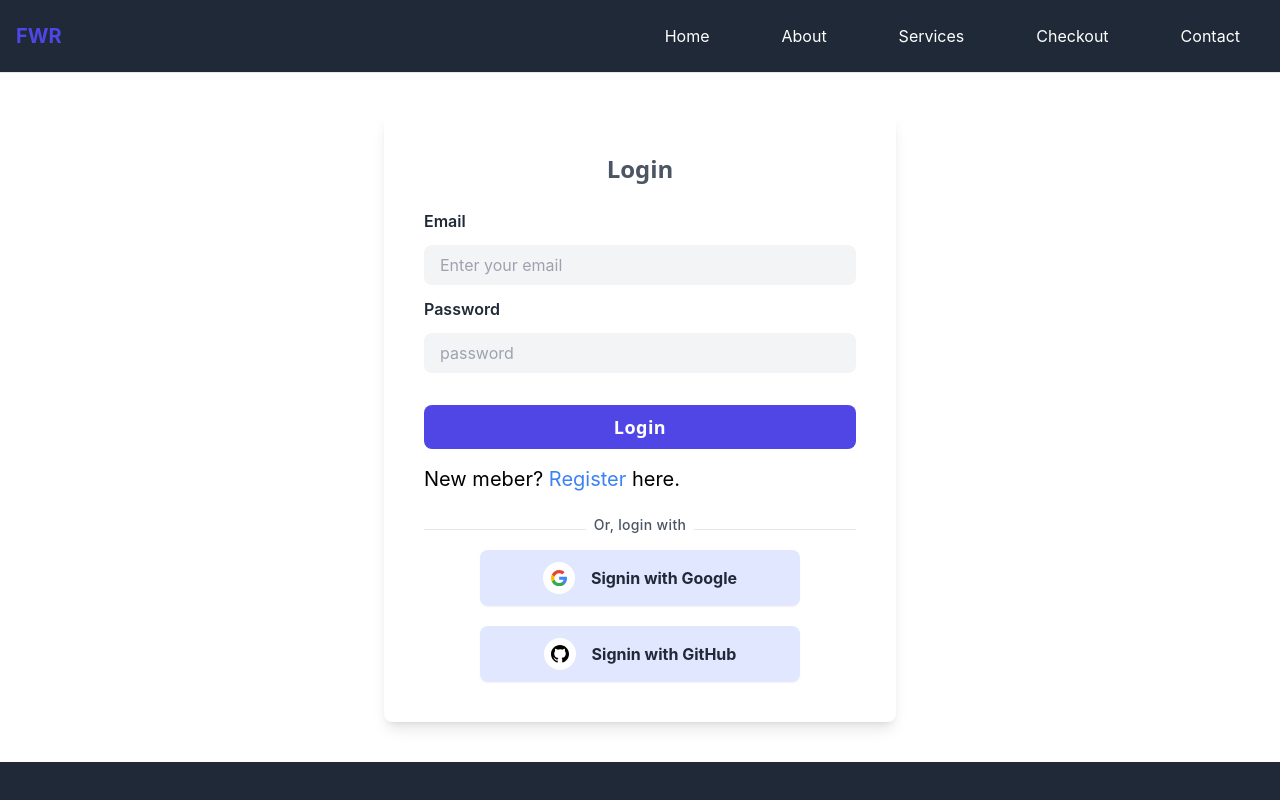
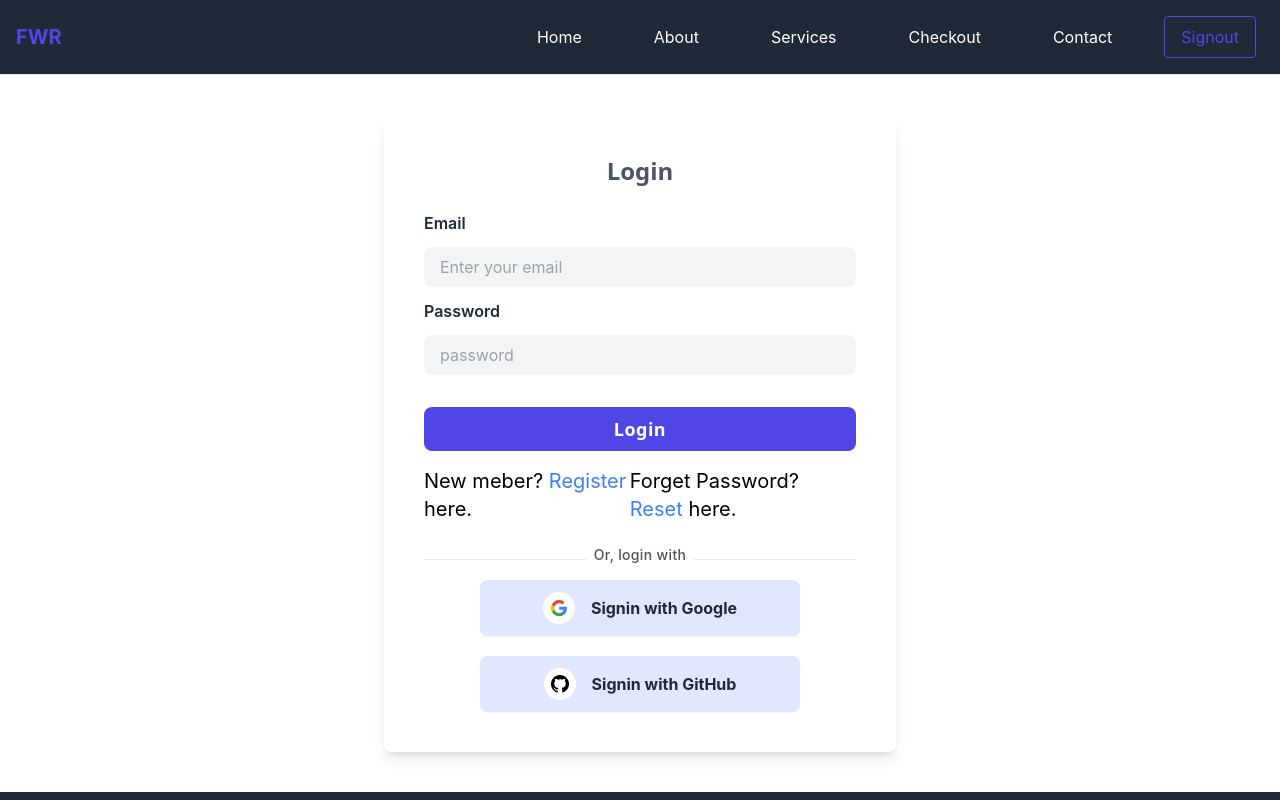
Before and after one commit to alwaysraihan/Recoach, a React (Create React App) app: page /login in a window 1280 px wide. Shown: the top 800 px of the page. Built offline with nearby package versions, Linux system fonts and the light colour scheme; no server answers; sample sign-in values are in the browser's storage.

Commit message:
reset password and tostify tast implement

```diff
--- a/src/components/Authentication/Login.jsx
+++ b/src/components/Authentication/Login.jsx
@@ -1,13 +1,21 @@
 import React, { useState } from "react";
 import {
+  useSendPasswordResetEmail,
   useSignInWithEmailAndPassword,
   useSignInWithGithub,
   useSignInWithGoogle,
 } from "react-firebase-hooks/auth";
-import { Link } from "react-router-dom";
+import { Link, useLocation, useNavigate } from "react-router-dom";
+import { toast, ToastContainer } from "react-toastify";
 import auth from "../../Firebase/firebase.init";
+import "react-toastify/dist/ReactToastify.css";
+import Loading from "../shared/Loading/Loading";
 
 const Login = () => {
+  const navigate = useNavigate();
+  const location = useLocation();
+
+  let from = location.state?.from?.pathname || "/";
   const [userLoginData, setUserLoginData] = useState({
     email: "",
     password: "",
@@ -24,21 +32,35 @@ const Login = () => {
   };
   const [signInWithEmailAndPassword, user, loading, error] =
     useSignInWithEmailAndPassword(auth);
+  const [sendPasswordResetEmail, sending] = useSendPasswordResetEmail(auth);
+
+  // condition
+  if (loading || sending) {
+    return <Loading></Loading>;
+  }
+
+  if (user) {
+    navigate(from, { replace: true });
+  }
+
+  if (error) {
+    setLoginInterAction(error);
+  }
+
   const handleLoginFormSubmit = (e) => {
     e.preventDefault();
-  };
-  const handleUserLogin = () => {
     const { email, password } = userLoginData;
     signInWithEmailAndPassword(email, password);
-    if (loading) {
-      setLoginInterAction("Loading....Please wait a momment");
-    }
-    if (error) {
-      console.log(error);
-      setLoginInterAction(error.message);
-    }
-    if (user) {
-      setLoginInterAction("");
+  };
+
+  //   reste  password
+  const resetPassword = async () => {
+    const { email } = userLoginData;
+    if (email) {
+      await sendPasswordResetEmail(email);
+      toast("We sent a Reset email");
+    } else {
+      toast("please enter your email address");
     }
   };
 
@@ -93,13 +115,13 @@ const Login = () => {
             <p className="mt-2">{loginInterAction}</p>
 
             <button
-              onClick={handleUserLogin}
               type="submit"
               className="w-full mt-6 bg-indigo-600 rounded-lg px-4 py-2 text-lg text-white tracking-wide font-semibold font-sans"
             >
               Login
             </button>
-            <p className="text-xl mt-4">
+            <div className="lg:flex justify-between mt-4 items-center">
+              <p className="text-xl lg:mb-0 mb-3 ">
                 <span>
                   New meber?
                   <Link className="text-blue-500" to="/register">
@@ -109,6 +131,14 @@ const Login = () => {
                   here.
                 </span>
               </p>
+              <p className="text-xl">
+                Forget Password?{" "}
+                <button className="text-blue-500" onClick={resetPassword}>
+                  Reset
+                </button>{" "}
+                here.
+              </p>
+            </div>
             {/* other signin in method  */}
             <div className="mt-3 border-b text-center">
               <div className="leading-none px-2 inline-block text-sm text-gray-600 tracking-wide font-medium bg-white transform translate-y-1/2">
@@ -167,6 +197,7 @@ const Login = () => {
             </div>
           </form>
         </div>
+        <ToastContainer />
       </div>
     </>
   );
--- a/src/components/shared/Header/Header.jsx
+++ b/src/components/shared/Header/Header.jsx
@@ -89,7 +89,12 @@ const Header = () => {
               Contact
             </NavLink>
             {user ? (
-              ""
+              <button
+                onClick={handleSignOut}
+                className="p-2 lg:px-4 md:mx-2 text-indigo-600 text-center border border-solid border-indigo-600 rounded  transition-colors duration-300 mt-1 md:mt-0 md:ml-1 hover:bg-indigo-600 hover:text-white"
+              >
+                Signout
+              </button>
             ) : (
               <div>
                 <NavLink
```
Also changed, not shown: 1 other file (tests, documents, lock files or other folders). Lines whose indentation alone changed are shown as unchanged.
